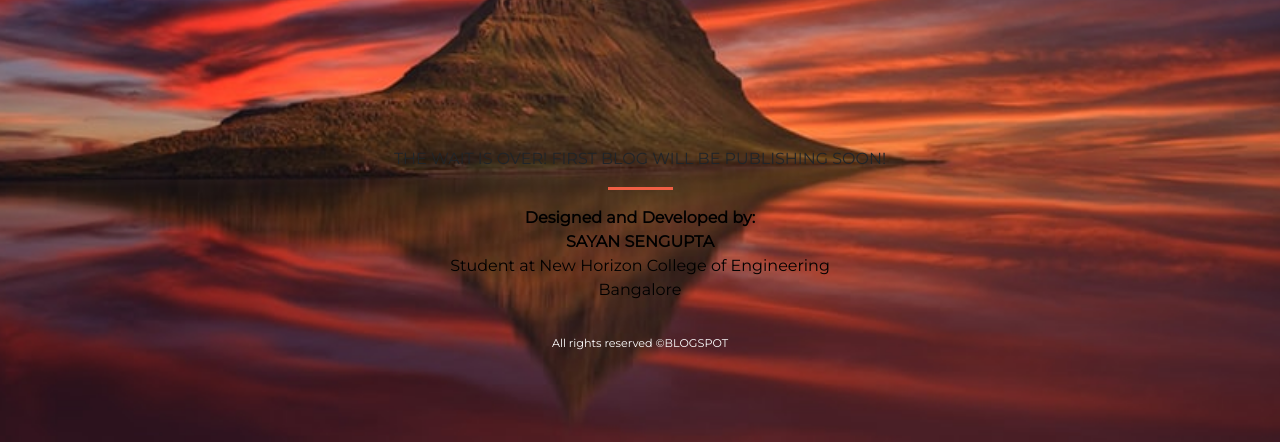
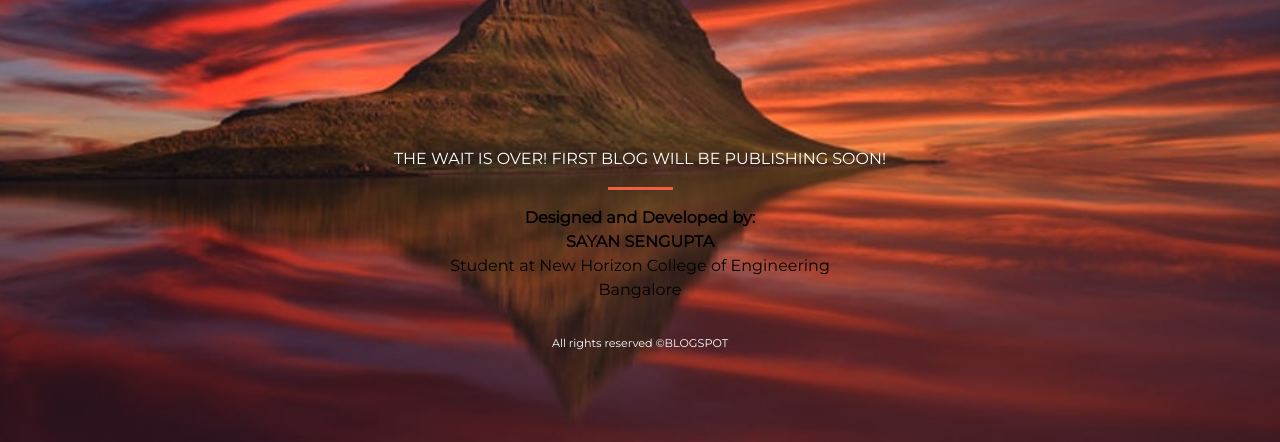
Before and after one commit to sayan2001ssg/Blogspot, a plain HTML site: page contents.html in a window 1280 px wide. Shown: the part 358-800 px from the top of the page. Drawn offline with nearby package versions, Linux system fonts and the light colour scheme.

Commit message:
Update constyle.css

```diff
--- a/constyle.css
+++ b/constyle.css
@@ -25,18 +25,22 @@ h1{
   color: #e2dbdb;
 }
 
+.buffer{
+  height: 10rem;
+}
+
+.buffer1{
+  height: 14rem;
+}
+
 hr{
   border-color: #F05F44;
   border-width: 3px;
   max-width: 65px;
 }
 
-.buffer{
-  height: 10rem;
-}
-
-.buffer1{
-  height: 14rem;
+.blog{
+  color: white;
 }
 
 .copyright{
```
